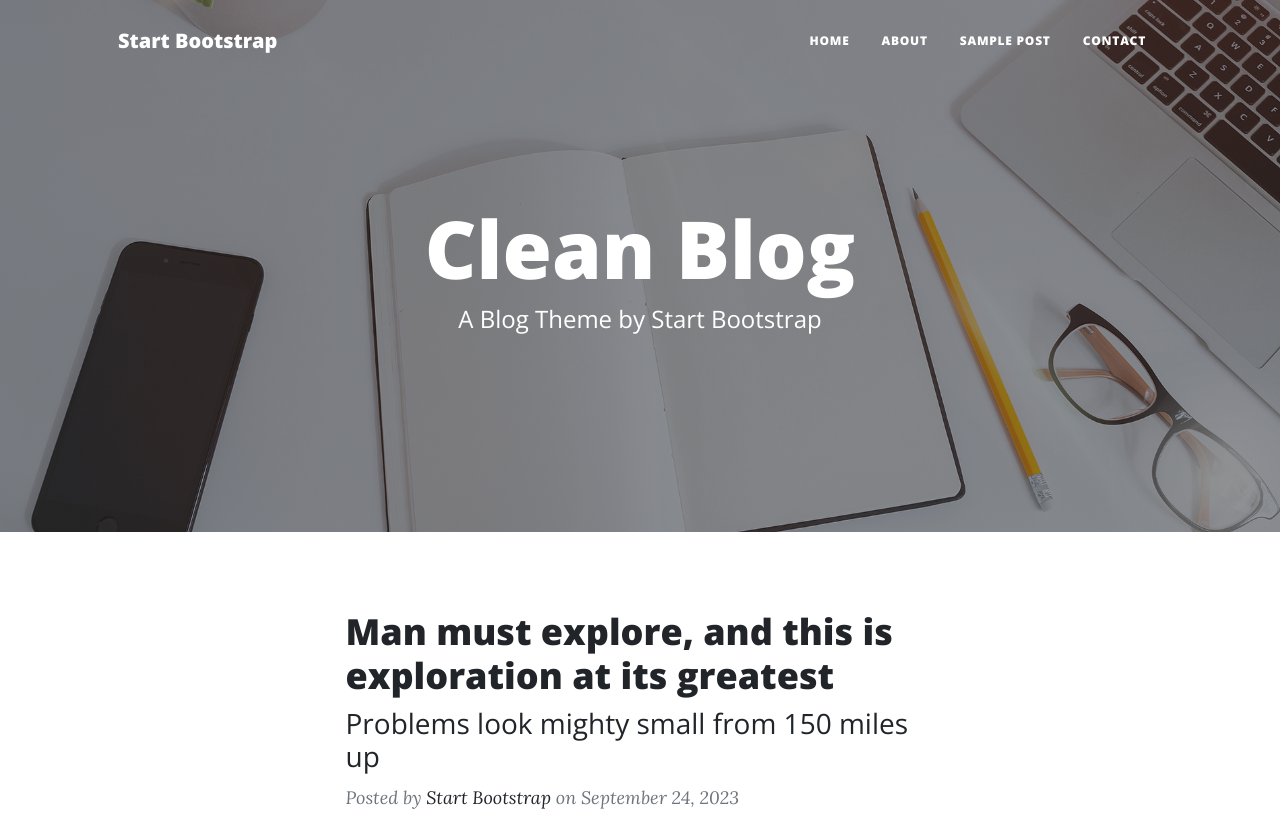
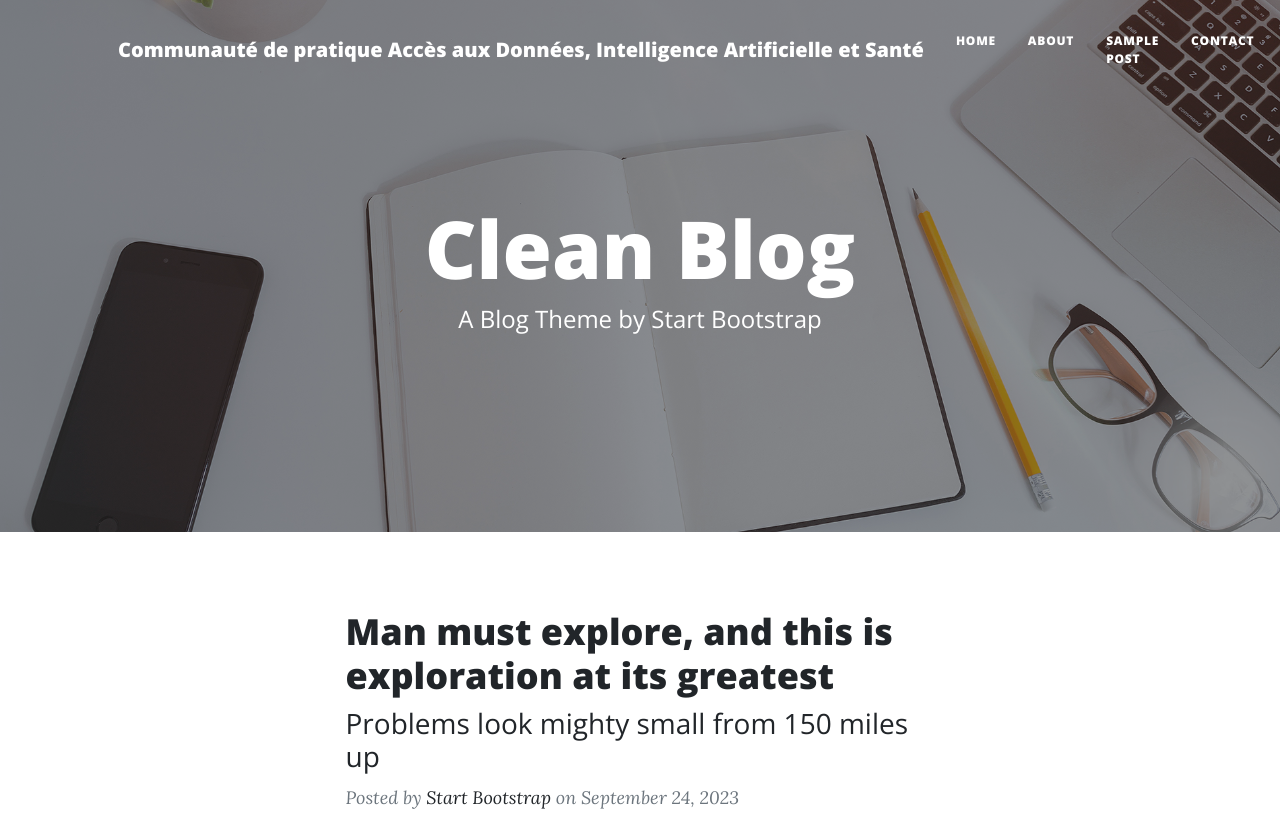
Before and after one commit to Tess-cdp/Tess-cdp.github.io, a plain HTML site: page index.html in a window 1280 px wide. Shown: the top 814 px of the page. Drawn offline with nearby package versions, Linux system fonts and the light colour scheme.

Commit message:
Update index.html

```diff
--- a/index.html
+++ b/index.html
@@ -19,7 +19,7 @@
         <!-- Navigation-->
         <nav class="navbar navbar-expand-lg navbar-light" id="mainNav">
             <div class="container px-4 px-lg-5">
-                <a class="navbar-brand" href="index.html">Start Bootstrap</a>
+                <a class="navbar-brand" href="index.html">Communauté de pratique Accès aux Données, Intelligence Artificielle et Santé</a>
                 <button class="navbar-toggler" type="button" data-bs-toggle="collapse" data-bs-target="#navbarResponsive" aria-controls="navbarResponsive" aria-expanded="false" aria-label="Toggle navigation">
                     Menu
                     <i class="fas fa-bars"></i>
```
